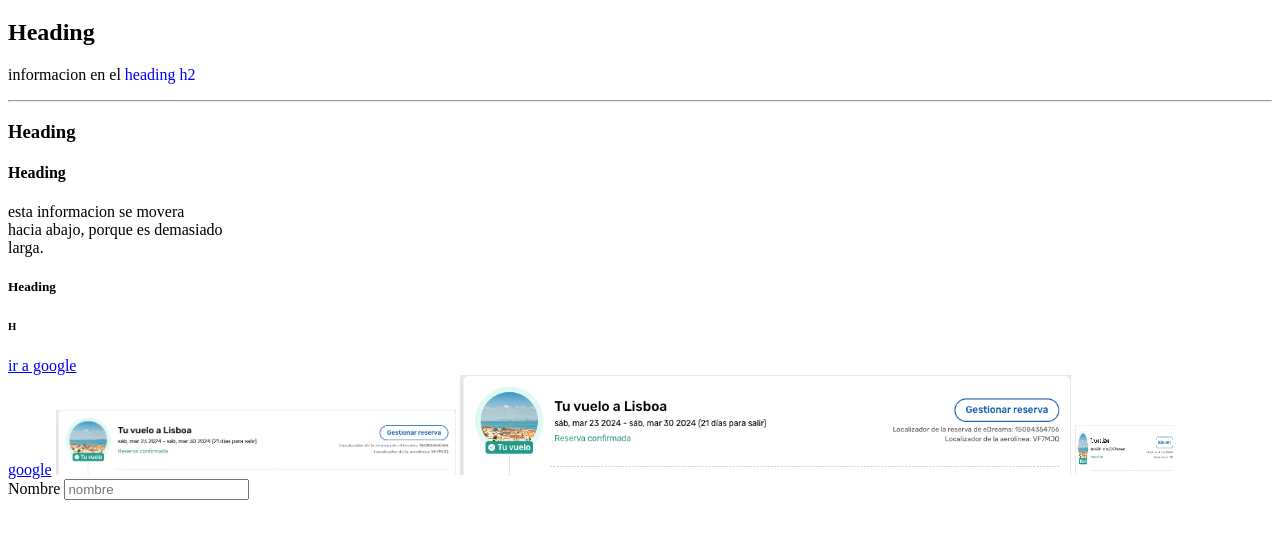
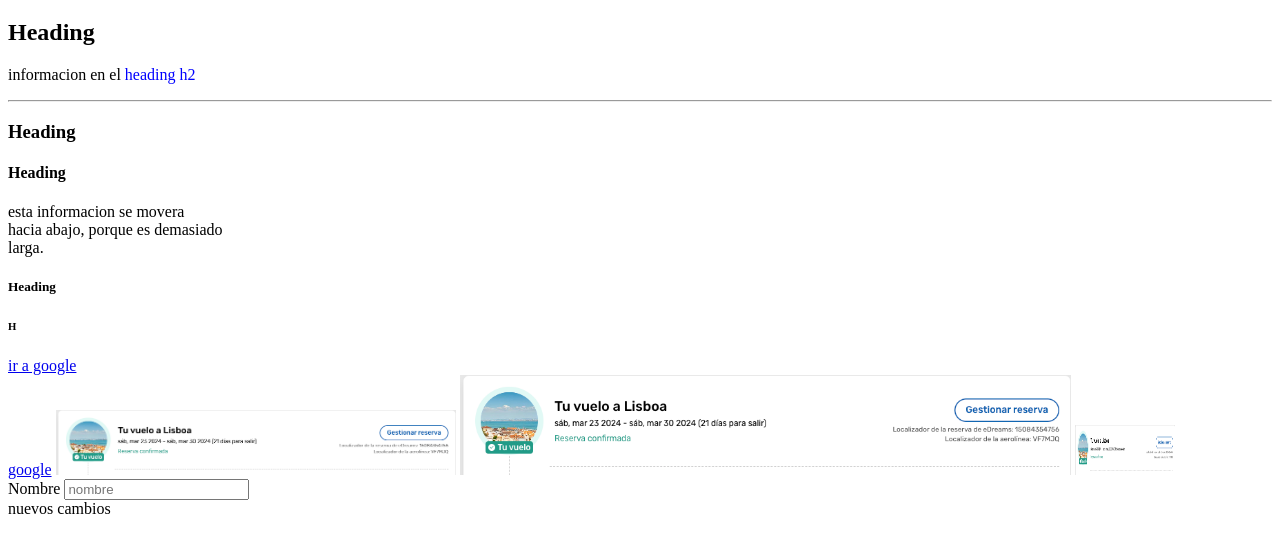
Before and after one commit to damarta/vscode_projects, a plain HTML site: page HTML/index.html in a window 1280 px wide. Shown: the part 61-614 px from the top of the page. Drawn offline with Linux system fonts and the light colour scheme.

Commit message:
prueba 1

```diff
--- a/HTML/index.html
+++ b/HTML/index.html
@@ -31,3 +31,5 @@
     </form>
 </body>
 </html>
+
+nuevos cambios
```
